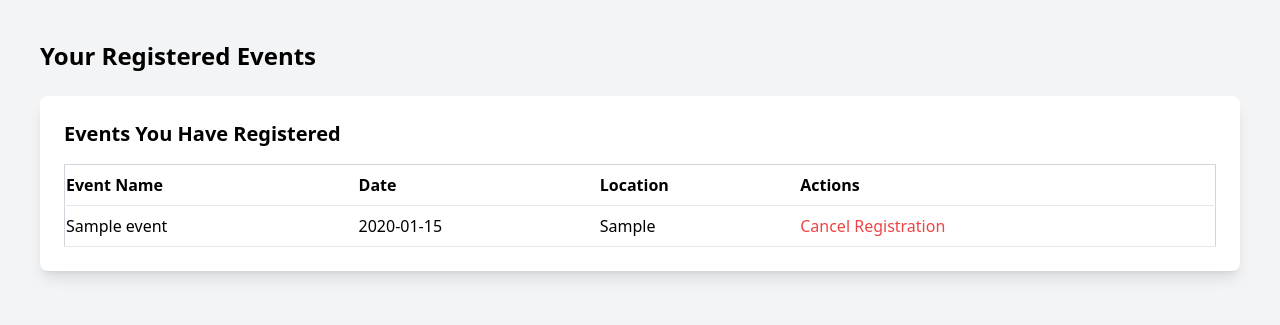
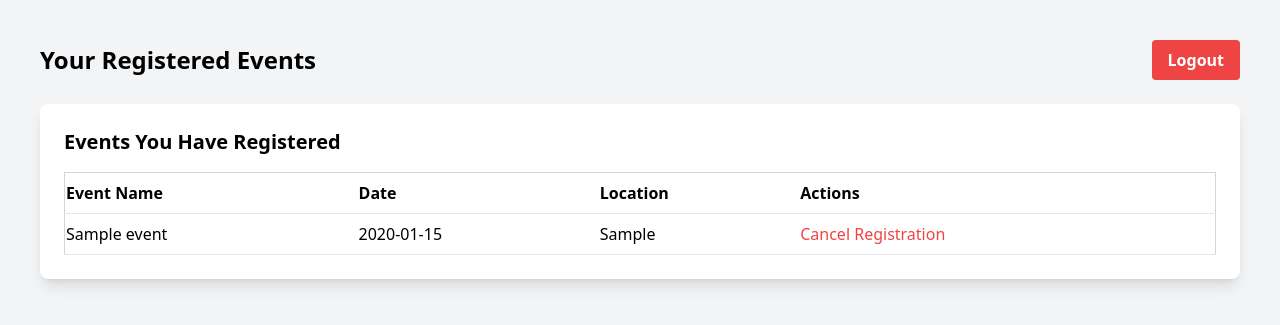
Before and after one commit to KnoWingFly/eventwebsitephp, a PHP site: page /user/dashboard.php in a window 1280 px wide. Shown: the top 325 px of the page. Run offline with PHP 8.4, Linux system fonts and the light colour scheme; the visitor is signed in with stand-in values (Sample User, id 1); tables that the repository leaves empty hold one stand-in row (values such as "Sample post"); some libraries are stand-ins or nearby versions.

Commit message:
log out fixed

```diff
--- a/admin/dashboard.php
+++ b/admin/dashboard.php
@@ -29,7 +29,7 @@ $events = $stmt->fetchAll();
     <div class="container mx-auto p-10">
         <div class="flex justify-between items-center mb-6">
             <h1 class="text-2xl font-bold">Admin Dashboard</h1>
-            <a href="../logout.php" class="bg-red-500 hover:bg-red-700 text-white font-bold py-2 px-4 rounded">
+            <a href="../index.php?page=logout" class="bg-red-500 hover:bg-red-700 text-white font-bold py-2 px-4 rounded">
                 Logout
             </a>
         </div>
--- a/user/dashboard.php
+++ b/user/dashboard.php
@@ -24,7 +24,13 @@ $registered_events = $stmt->fetchAll();
 </head>
 <body class="bg-gray-100">
     <div class="container mx-auto p-10">
-        <h1 class="text-2xl font-bold mb-6">Your Registered Events</h1>
+        <div class="flex justify-between items-center mb-6">
+            <h1 class="text-2xl font-bold">Your Registered Events</h1>
+            <!-- Logout Button -->
+            <a href="../index.php?page=logout" class="bg-red-500 hover:bg-red-700 text-white font-bold py-2 px-4 rounded">
+                Logout
+            </a>
+        </div>
         <div class="bg-white shadow-lg rounded-lg p-6">
             <h2 class="text-xl font-semibold mb-4">Events You Have Registered</h2>
             <table class="min-w-full bg-white border border-gray-300 rounded-lg">
```
Also changed, not shown: index.php (+5 -4 lines).
